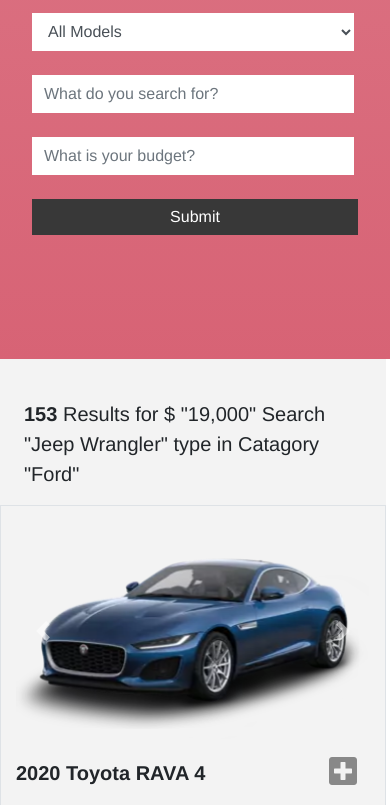
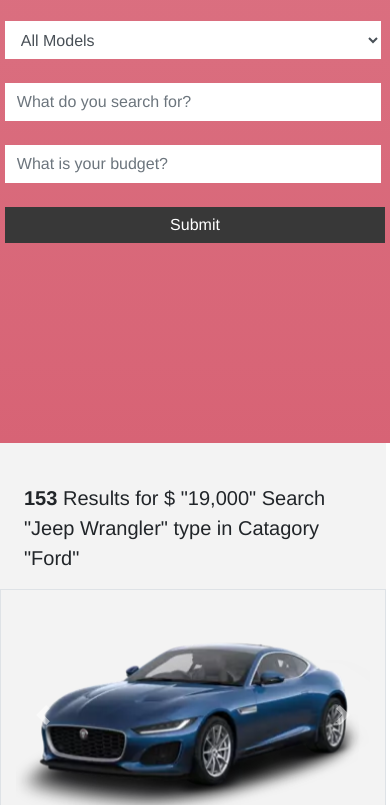
Before and after one commit to temesghentekeste/mekina-global, a plain HTML site: page search.html in a window 390 px wide. Shown: the part 228-1033 px from the top of the page. Drawn offline with nearby package versions, Linux system fonts and the light colour scheme.

Commit message:
Fixed the header section for mobile display

```diff
--- a/css/style.css
+++ b/css/style.css
@@ -764,15 +764,14 @@ nav .logo-container {
 
 .contact {
   margin-top: 5rem;
-  background:
-    linear-gradient(
+  background: linear-gradient(
       105deg,
       #383838 0%,
       rgba(56, 56, 56, 0.95) 50%,
       transparent 50%
     ),
     url('../images/contact/MW-HY837_at_gla_20200.jpg') no-repeat center
-    center/cover;
+      center/cover;
 
   /* background: linear-gradient(rgba(56, 56, 56, 0.95), rgba(56, 56, 56, 0.9)), url('../images/contact/MW-HY837_at_gla_20200.jpg') no-repeat center center/cover; */
 }
@@ -969,7 +968,7 @@ footer .footer-links ul {
   }
 
   header {
-    height: 70vh;
+    height: 80vh;
   }
 
   .follow {
@@ -981,7 +980,7 @@ footer .footer-links ul {
   }
 
   header .search-container {
-    top: 15%;
+    top:15%;
     width: 100%;
     margin-bottom: 3rem;
     padding: 2rem;
@@ -1202,4 +1201,14 @@ footer .footer-links ul {
   header h1 {
     font-size: 2.5rem;
   }
+
+  header .search-container {
+    top: 20%;
+    padding: 0.3rem;
+    text-align: center;
+  }
+
+  .search-page-header .search-container {
+    top: 22%;
+  }
 }
```
